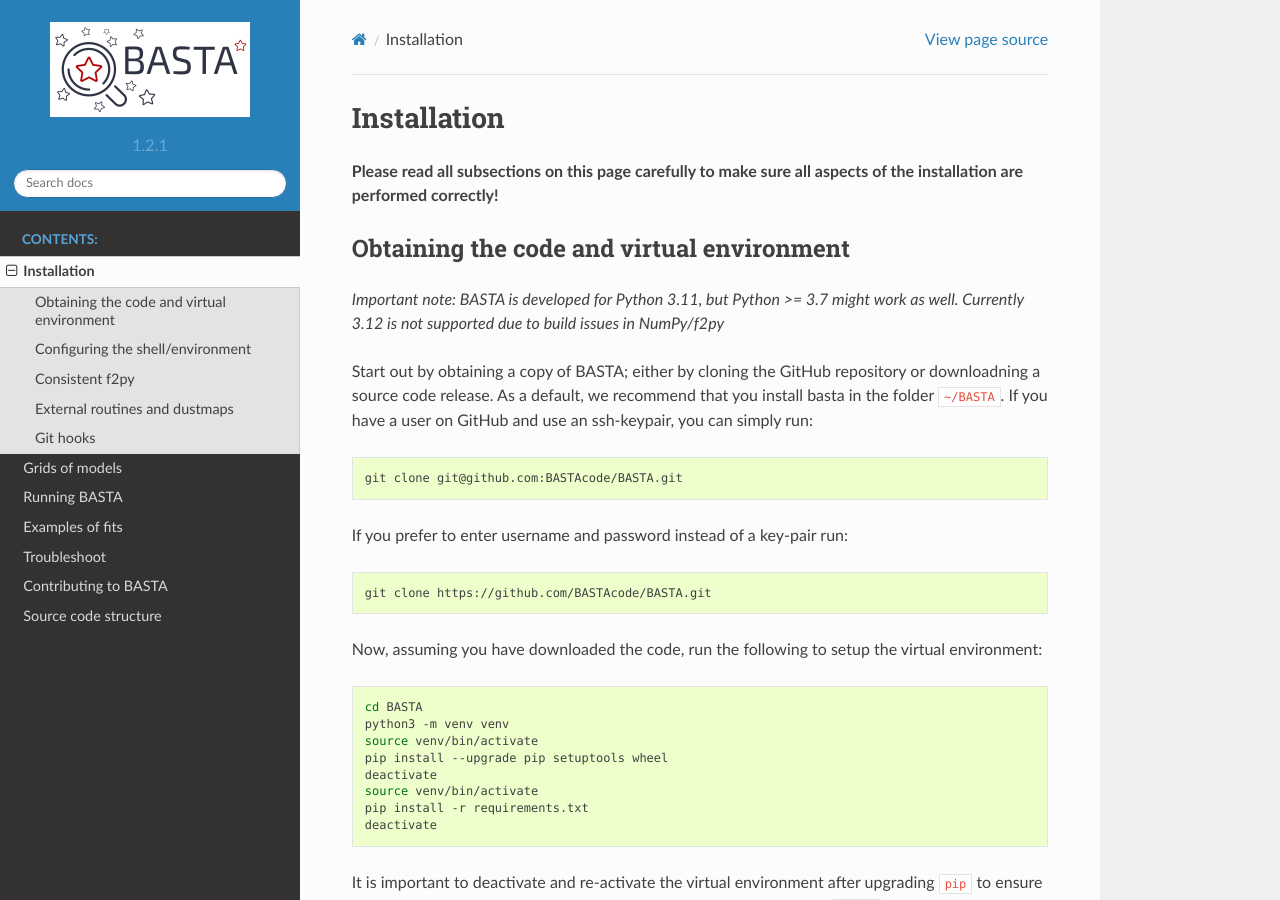
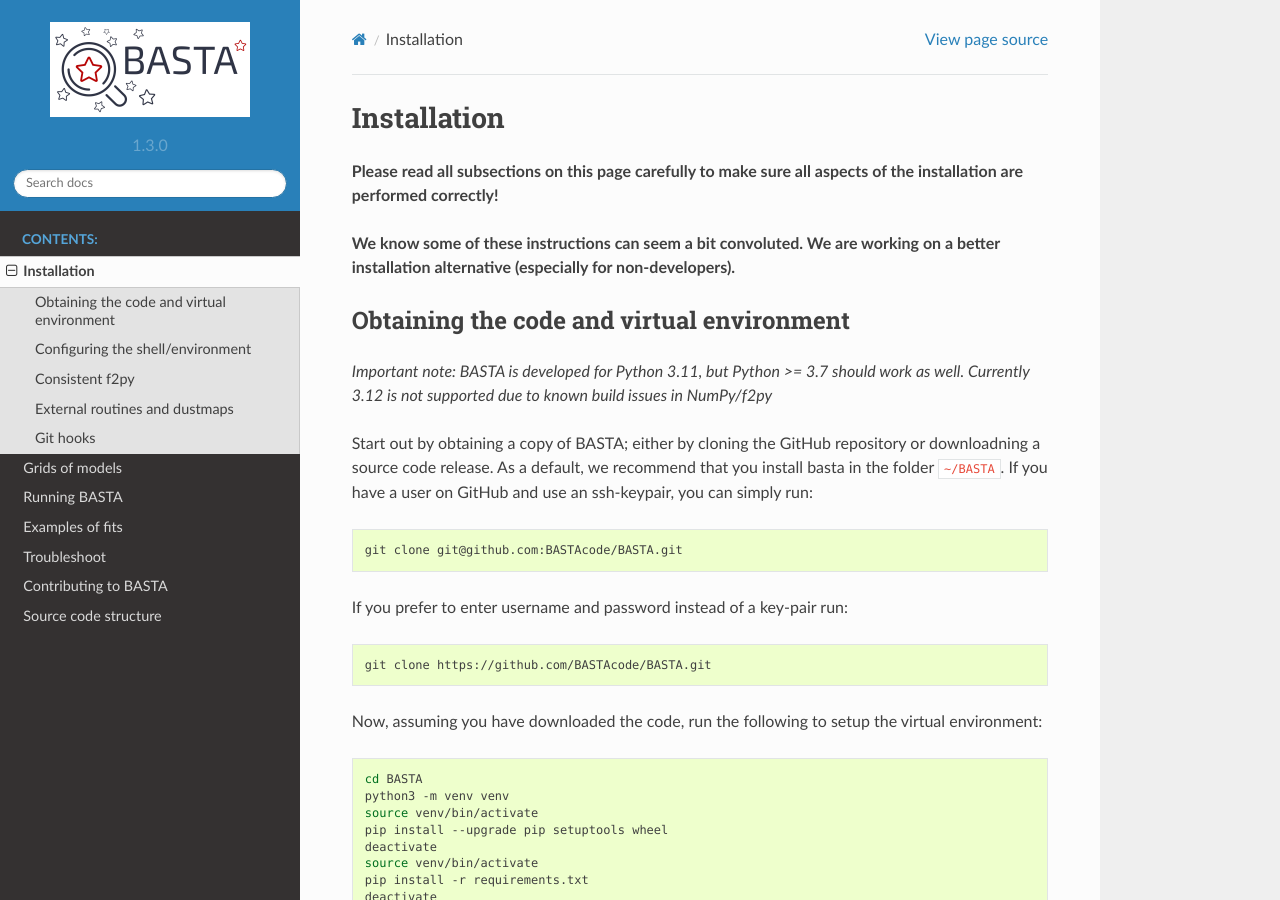
Before and after one commit to BASTAcode/BASTA, a Sphinx documentation site: the page built from docs/install.rst, in a window 1280 px wide and 900 px high. Built offline with Sphinx 7.4.7 and the Read the Docs theme 2.0.0, drawn with Linux system fonts in a browser that asks for light colours.

Commit message:
Update version

```diff
--- a/basta/_version.py
+++ b/basta/_version.py
@@ -1 +1 @@
-__version__ = "1.2.1"
+__version__ = "1.3.0"
--- a/docs/conf.py
+++ b/docs/conf.py
@@ -31,10 +31,10 @@
 author = "The BASTA Team"
 
 # The short X.Y version.
-version = "1.2.1"
+version = "1.3.0"
 
 # The full version, including alpha/beta/rc tags.
-release = "1.2.1"
+release = "1.3.0"
 
 
 # -- General configuration ------------------------------------------------
--- a/docs/index.rst
+++ b/docs/index.rst
@@ -7,7 +7,7 @@ BASTA is a Python-based fitting tool designed to determine properties of stars u
 models. It calculates the probability density function of a given stellar property based on a set of observational
 constraints defined by the user.
 
-Current stable version: v1.2.1
+Current stable version: v1.3.0
 
 *Please follow the repository on* `GitHub <https://github.com/BASTAcode/BASTA>`_ *to get notifications on new releases: Click "Watch" then "Custom" and tick "Releases.*
 
--- a/docs/install.rst
+++ b/docs/install.rst
@@ -5,13 +5,14 @@ Installation
 
 **Please read all subsections on this page carefully to make sure all aspects of the installation are performed correctly!**
 
+**We know some of these instructions can seem a bit convoluted. We are working on a better installation alternative (especially for non-developers).**
 
 .. _ref_code:
 
 Obtaining the code and virtual environment
 ------------------------------------------
 
-*Important note: BASTA is developed for Python 3.11, but Python >= 3.7 might work as well. Currently 3.12 is not supported due to build issues in NumPy/f2py*
+*Important note: BASTA is developed for Python 3.11, but Python >= 3.7 should work as well. Currently 3.12 is not supported due to known build issues in NumPy/f2py*
 
 
 Start out by obtaining a copy of BASTA; either by cloning the GitHub repository or downloadning a source code release. As a default, we recommend that you install basta in the folder ``~/BASTA``. If you have a user on GitHub and use an ssh-keypair, you can simply run:
```
Also changed, not shown: README.md (+10 -8 lines), 1 other file.
